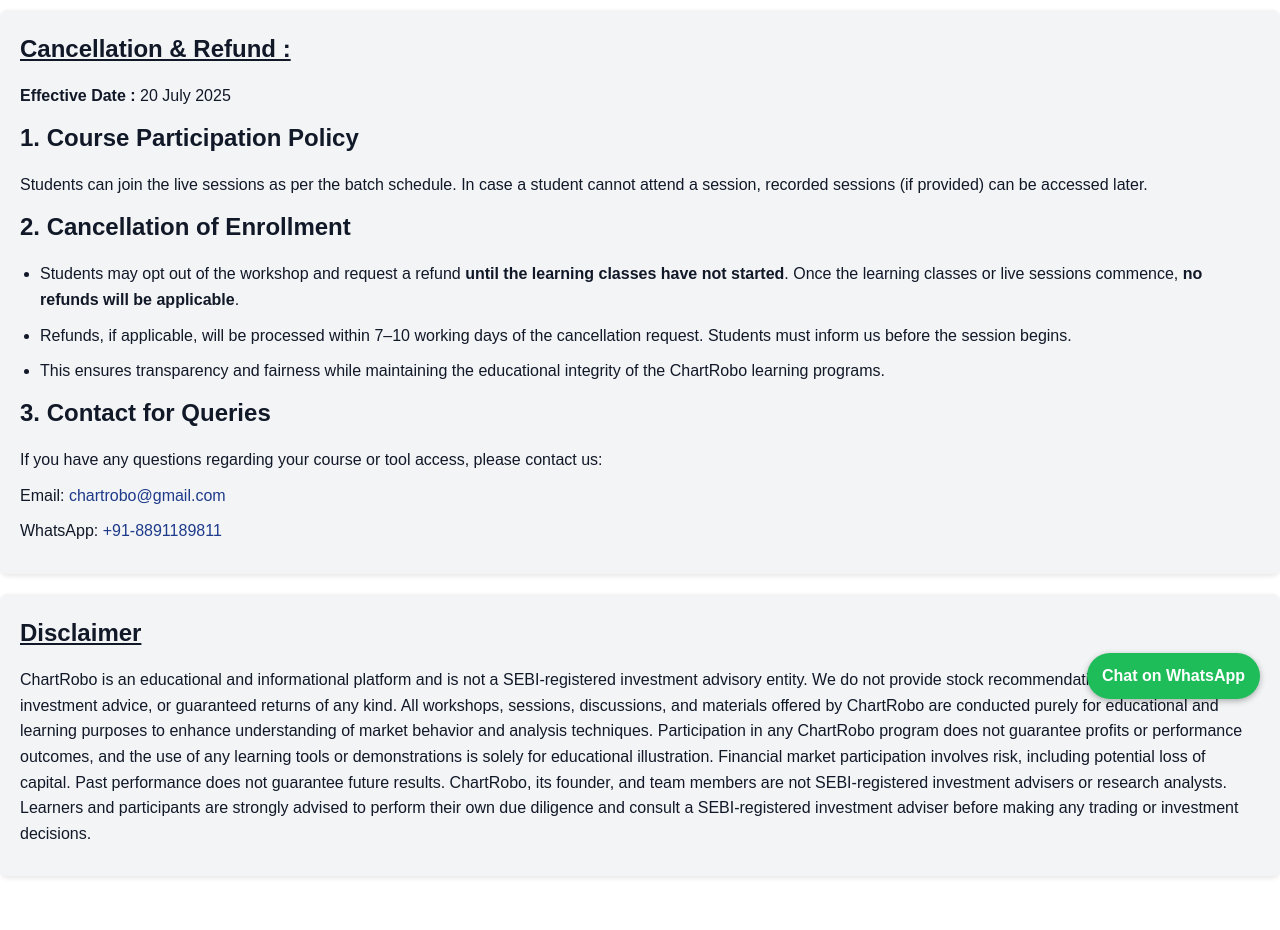
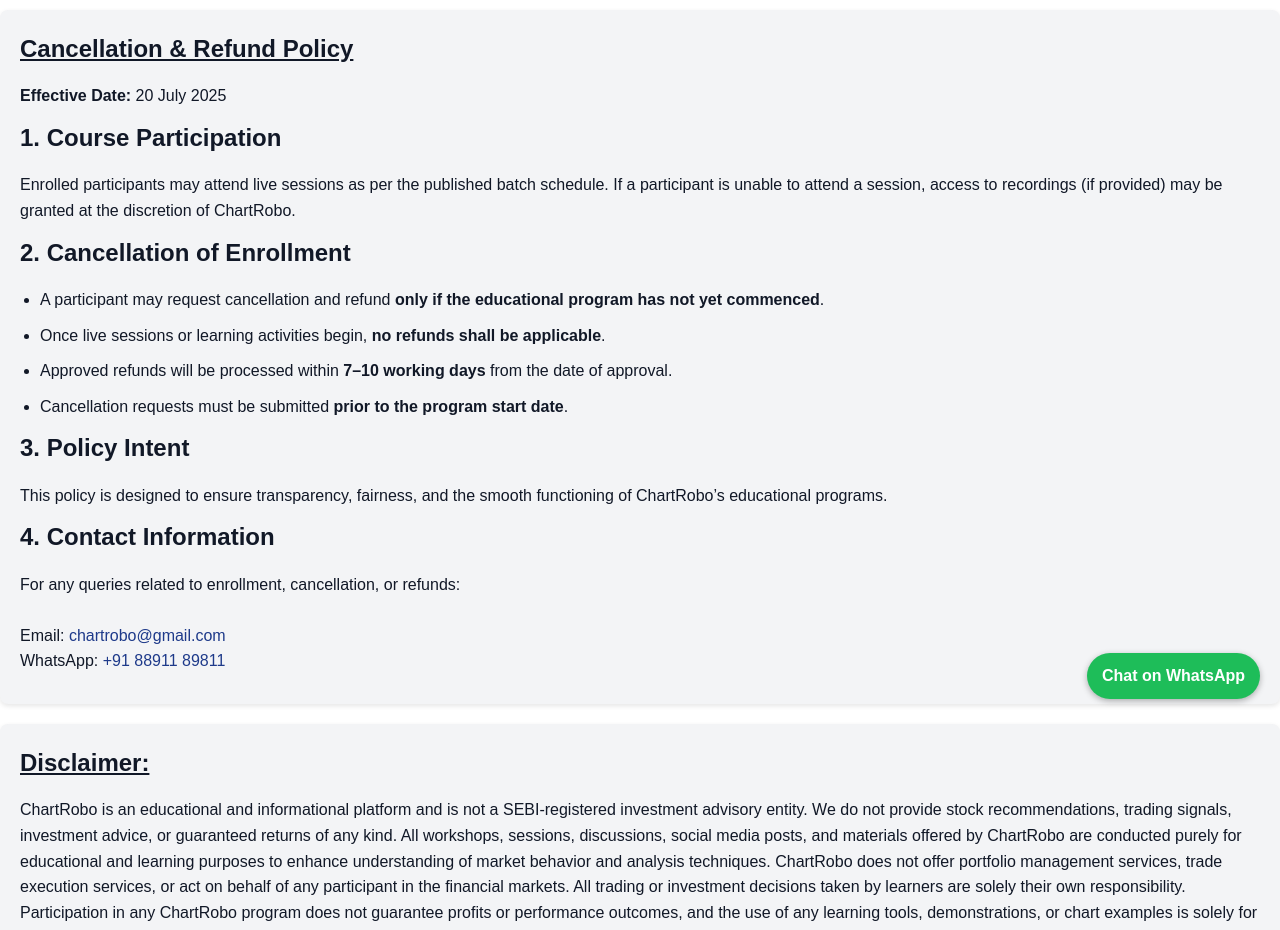
Before and after one commit to chartrobo/chartrobo.com, a plain HTML site: page cancellation-refund.html in a window 1280 px wide. Shown: the part 81-1011 px from the top of the page. Drawn offline with Linux system fonts and the light colour scheme.

Commit message:
Update cancellation-refund.html

```diff
--- a/cancellation-refund.html
+++ b/cancellation-refund.html
@@ -3,16 +3,17 @@
 <head>
     <meta charset="UTF-8" />
     <meta name="viewport" content="width=device-width, initial-scale=1.0" />
-    <title>About ChartRobo | Educational Workshops & Complimentary Trading Tools</title>
-    <meta name="description" content="Learn about ChartRobo, a platform by Brajesh Kumar offering ChartRobo Seasonal Trend Analyzer and Potential Reversal Finder for educational workshops and mentorship in trading." />
-    <meta name="keywords" content="ChartRobo, Brajesh Kumar, TradeRadar, WaveX, Trading Education, Technical Analysis, Market Psychology, Trading Workshops, Mentorship" />
+
+    <title>Cancellation & Refund Policy | ChartRobo – Stock Market Analysis Academy</title>
+
+    <meta name="description" content="Read ChartRobo’s Cancellation & Refund Policy applicable to educational workshops and mentorship programs." />
 
     <!-- Open Graph -->
-    <meta property="og:title" content="About ChartRobo | Educational Trading Workshops & Tools" />
-    <meta property="og:description" content="ChartRobo offers Psychology Workshops and Mentorship Batches using complimentary tools like CSTA and CPRF to learn market behavior and pattern recognition." />
+    <meta property="og:title" content="Cancellation & Refund Policy | ChartRobo" />
+    <meta property="og:description" content="Understand ChartRobo’s refund and cancellation policy for educational programs." />
     <meta property="og:image" content="https://chartrobo.com/images/logo.png" />
     <meta property="og:type" content="website" />
-    <meta property="og:url" content="https://chartrobo.com/about.html" />
+    <meta property="og:url" content="https://chartrobo.com/cancellation-refund.html" />
 
     <link rel="stylesheet" href="css/styles.css" />
 
@@ -27,21 +28,24 @@
 </head>
 
 <body>
+
 <header>
     <div class="header-left">
         <img src="images/logo1.png" alt="ChartRobo Logo" class="header-logo" />
-            <p><b><i>Founder/Owner</i> - <i>Brajesh Kumar</i></b> <br /> (NISM Certified Research Analyst)</p>
+        <p><b><i>Founder / Educator</i> – <i>Brajesh Kumar</i></b><br />(NISM Certified Research Analyst)</p>
     </div>
+
     <div class="menu-toggle" id="menu-toggle">&#9776;</div>
+
     <nav id="navbar">
         <ul>
             <li><a href="index.html">Home</a></li>
-                <li><a href="about.html" class="active">About Us</a></li>
+            <li><a href="about.html">About Us</a></li>
             <li><a href="courses.html">Courses</a></li>
-                <li><a href="tools.html">Learning Tools</a></li>
             <li><a href="contact.html">Contact Us</a></li>
         </ul>
     </nav>
+
     <div class="header-right">
         <a href="https://youtube.com/@ChartRobo" target="_blank" class="social-icon"><img src="images/youtube-icon.png" alt="YouTube" /></a>
         <a href="https://www.facebook.com/ChartRobo" target="_blank" class="social-icon"><img src="images/facebook-icon.png" alt="Facebook" /></a>
@@ -49,40 +53,78 @@
         <a href="https://x.com/ChartRobo" target="_blank" class="social-icon"><img src="images/twitter-icon.png" alt="Twitter"/></a>
         <a href="https://www.linkedin.com/company/ChartRobo" target="_blank" class="social-icon"><img src="images/linkedin-icon.png" alt="LinkedIn"/></a>
         <a href="https://t.me/ChartRoboOfficial" target="_blank" class="social-icon"><img src="images/telegram-icon.png" alt="Telegram" /></a>
-            <a href="https://whatsapp.com/channel/0029Vb5sbbh0wajwZfHbZA0w" target="_blank" class="social-icon"><img src="images/whatsapp-icon.png" alt="Whatsapp" /></a>
+        <a href="https://whatsapp.com/channel/0029Vb5sbbh0wajwZfHbZA0w" target="_blank" class="social-icon">
+            <img src="images/whatsapp-icon.png" alt="Whatsapp" />
+        </a>
     </div>
 </header>
+
 <main>
+
 <section class="content-box">
+    <h1><u>Cancellation & Refund Policy</u></h1>
+    <p><strong>Effective Date:</strong> 20 July 2025</p>
 
-<h1><u>Cancellation & Refund :</u></h1>
-<p><strong>Effective Date :</strong> 20 July 2025</p>
-
-<h2>1. Course Participation Policy</h2>
-<p>Students can join the live sessions as per the batch schedule. In case a student cannot attend a session, recorded sessions (if provided) can be accessed later.</p>
+    <h2>1. Course Participation</h2>
+    <p>
+        Enrolled participants may attend live sessions as per the published batch schedule.
+        If a participant is unable to attend a session, access to recordings (if provided)
+        may be granted at the discretion of ChartRobo.
+    </p>
 
     <h2>2. Cancellation of Enrollment</h2>
     <ul>
-<li>Students may opt out of the workshop and request a refund <strong>until the learning classes have not started</strong>. Once the learning classes or live sessions commence, <strong>no refunds will be applicable</strong>.</li>
-<li>Refunds, if applicable, will be processed within 7–10 working days of the cancellation request. Students must inform us before the session begins.</li>
-<li>This ensures transparency and fairness while maintaining the educational integrity of the ChartRobo learning programs.</li>
+        <li>
+            A participant may request cancellation and refund
+            <strong>only if the educational program has not yet commenced</strong>.
+        </li>
+        <li>
+            Once live sessions or learning activities begin,
+            <strong>no refunds shall be applicable</strong>.
+        </li>
+        <li>
+            Approved refunds will be processed within
+            <strong>7–10 working days</strong> from the date of approval.
+        </li>
+        <li>
+            Cancellation requests must be submitted
+            <strong>prior to the program start date</strong>.
+        </li>
     </ul>
 
-<h2>3. Contact for Queries</h2>
-<p>If you have any questions regarding your course or tool access, please contact us:</p>
-<p>Email: <a href="mailto:chartrobo@gmail.com">chartrobo@gmail.com</a></p>
-<p>WhatsApp: <a href="https://wa.me/918891189811" target="_blank">+91-8891189811</a></p>
+    <h2>3. Policy Intent</h2>
+    <p>
+        This policy is designed to ensure transparency, fairness,
+        and the smooth functioning of ChartRobo’s educational programs.
+    </p>
+
+    <h2>4. Contact Information</h2>
+    <p>
+        For any queries related to enrollment, cancellation, or refunds:
+        <br /><br />
+        Email: <a href="mailto:chartrobo@gmail.com">chartrobo@gmail.com</a><br />
+        WhatsApp: <a href="https://wa.me/918891189811" target="_blank">+91 88911 89811</a>
+    </p>
 </section>
+
+<!-- DISCLAIMER -->
 <section class="content-box">
-  <h2><u>Disclaimer</u></h2>
+  <h2><u>Disclaimer:</u></h2>
   <p>
     ChartRobo is an educational and informational platform and is not a SEBI-registered investment advisory entity.
 We do not provide stock recommendations, trading signals, investment advice, or guaranteed returns of any kind.
-All workshops, sessions, discussions, and materials offered by ChartRobo are conducted purely for educational and learning purposes to enhance understanding of market behavior and analysis techniques.
-Participation in any ChartRobo program does not guarantee profits or performance outcomes, and the use of any learning tools or demonstrations is solely for educational illustration.
-Financial market participation involves risk, including potential loss of capital. Past performance does not guarantee future results.
+All workshops, sessions, discussions, social media posts, and materials offered by ChartRobo are conducted purely for educational and learning purposes to enhance understanding of market behavior and analysis techniques.
+
+ChartRobo does not offer portfolio management services, trade execution services, or act on behalf of any participant in the financial markets.
+All trading or investment decisions taken by learners are solely their own responsibility.
+
+Participation in any ChartRobo program does not guarantee profits or performance outcomes, and the use of any learning tools, demonstrations, or chart examples is solely for educational illustration.
+Financial market participation involves risk, including the potential loss of capital.
+Past performance does not guarantee future results.
+
 ChartRobo, its founder, and team members are not SEBI-registered investment advisers or research analysts.
-Learners and participants are strongly advised to perform their own due diligence and consult a SEBI-registered investment adviser before making any trading or investment decisions.
+Learners and participants are strongly advised to conduct their own due diligence and consult a SEBI-registered investment adviser before making any trading or investment decisions.
+
   </p>
 </section>
 
@@ -92,7 +134,7 @@
     <nav>
         <a href="privacy-policy.html">Privacy Policy</a>
         <a href="terms-conditions.html">Terms & Conditions</a>
-            <a href="cancellation-refund.html">Cancellation & Refund</a>
+        <a href="cancellation-refund.html" class="active">Cancellation & Refund</a>
         <a href="shipping-delivery.html">Shipping & Delivery</a>
     </nav>
     <p style="font-size: small; color: gray; text-align: center; margin-top: 20px;">
@@ -107,5 +149,6 @@
         document.getElementById('navbar').classList.toggle('active');
     };
 </script>
+
 </body>
 </html>
```
Lines whose indentation alone changed are shown as unchanged.
